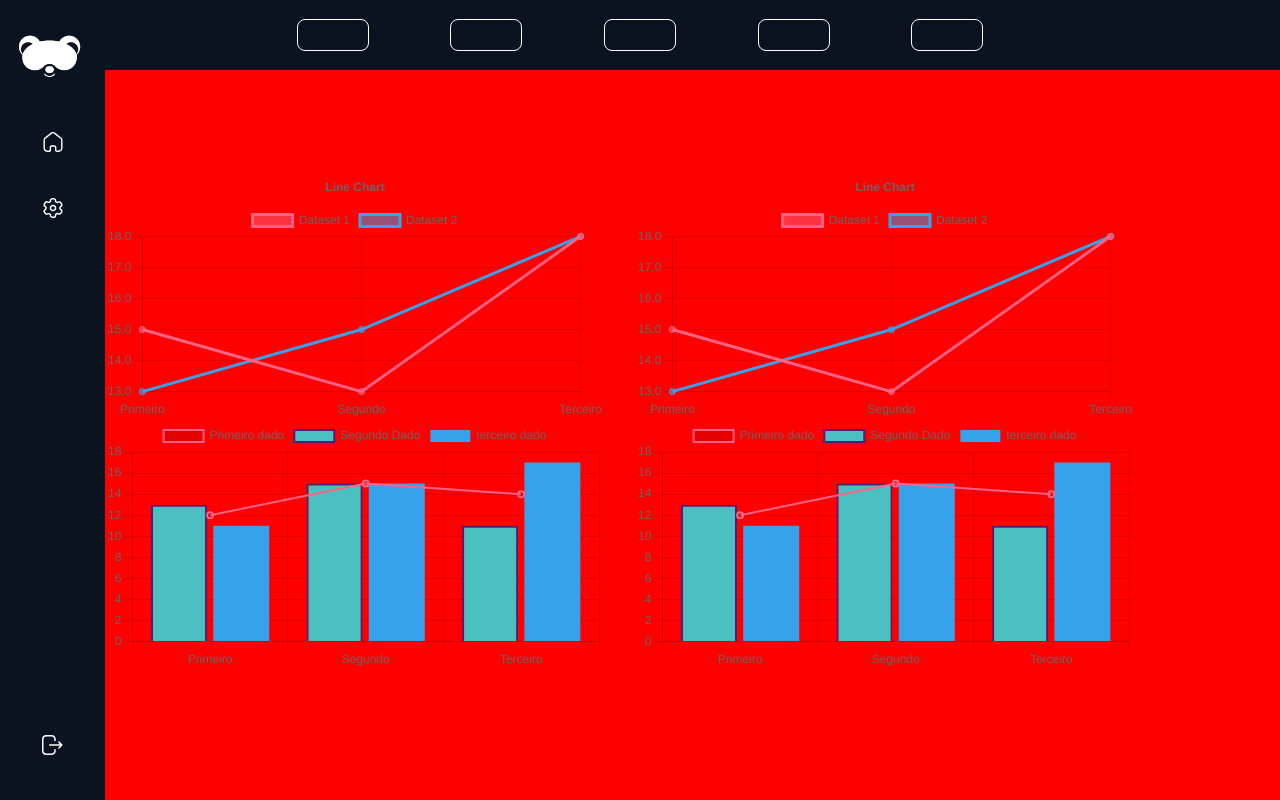
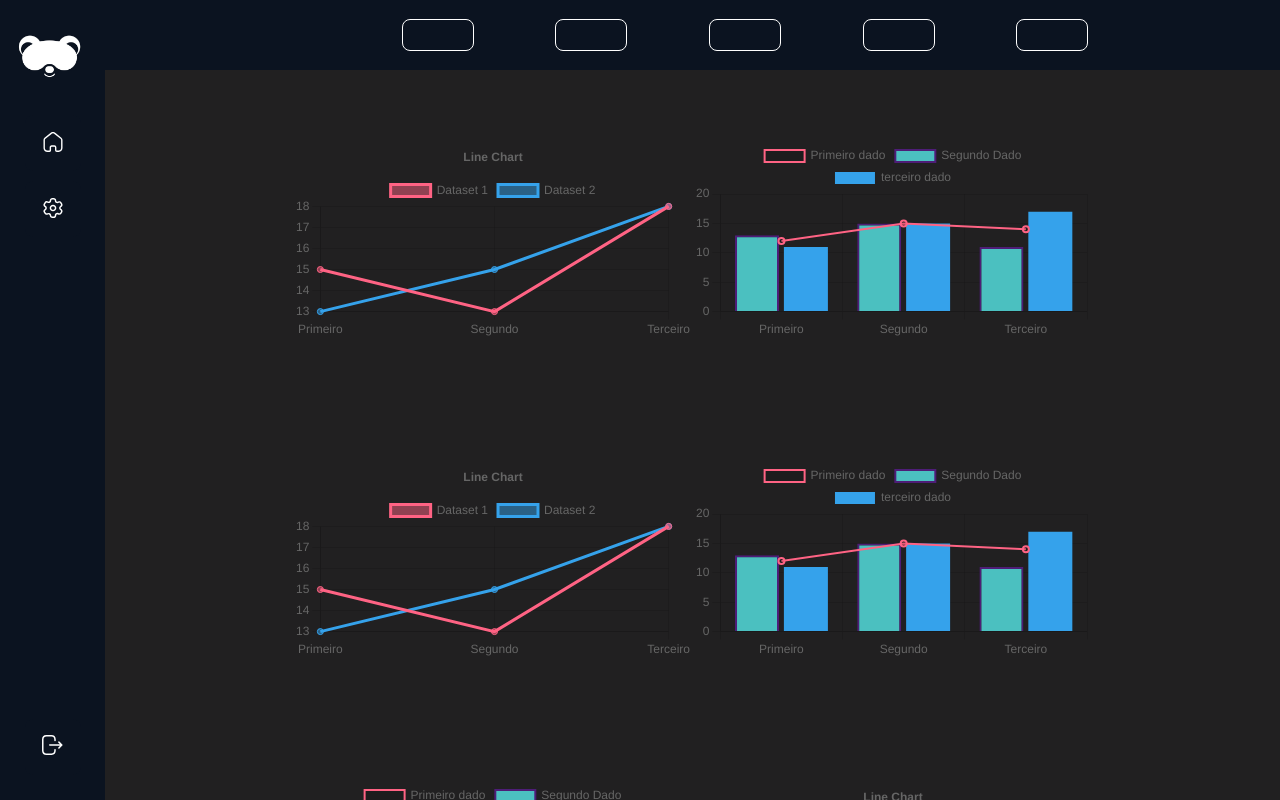
Before and after one commit to joaopaulozz14/vigilantes-do-sono-dash, a React (Create React App) app: page / in a window 1280 px wide. Shown: the top 800 px of the page. Built offline with nearby package versions, Linux system fonts and the light colour scheme.

Commit message:
All charts (#32)
* feat: added AllCharts components

* style: css of home page

* feat: style: css AllCharts

```diff
--- a/src/main/contexts/Providers.tsx
+++ b/src/main/contexts/Providers.tsx
@@ -1,7 +1,7 @@
 import { ReactNode } from "react";
 import { BrowserRouter } from "react-router-dom";
 import { AuthProvider } from "./AccountContext";
-import { ChartProvider } from "./ChartsContext";
+import { ChartProvider } from "./chartsContext";
 interface ProvidersProps {
 	children: ReactNode;
 }
--- a/src/main/contexts/index.ts
+++ b/src/main/contexts/index.ts
@@ -1,3 +1,3 @@
 export * from "./AccountContext";
-export * from "./ChartsContext";
+export * from "./chartsContext";
 export * from "./Providers";
--- a/src/presentation/components/charts/AllCharts/index.tsx
+++ b/src/presentation/components/charts/AllCharts/index.tsx
@@ -1,11 +1,27 @@
 import { ChartLine, MultiChart } from "presentation";
-import { SCharts } from "./styles";
+import { SCharts } from "presentation/styles/Components/AllCharts";
 
 export const AllCharts = (): JSX.Element => {
 	return (
 		<SCharts>
-			<ChartLine />
-			<MultiChart />
+			<div>
+				<ChartLine />
+			</div>
+			<div>
+				<MultiChart />
+			</div>
+			<div>
+				<ChartLine />
+			</div>
+			<div>
+				<MultiChart />
+			</div>
+			<div>
+				<MultiChart />
+			</div>
+			<div>
+				<ChartLine />
+			</div>
 		</SCharts>
 	);
 };
--- a/src/presentation/components/charts/AllCharts/styles.ts
+++ /dev/null
@@ -1,6 +0,0 @@
-import styled from "styled-components/macro";
-
-export const SCharts = styled.div`
-	width: 500px;
-	height: 600px;
-`;
--- a/src/presentation/pages/Home/index.tsx
+++ b/src/presentation/pages/Home/index.tsx
@@ -1,30 +1,18 @@
 /* eslint-disable @typescript-eslint/no-unused-vars */
-import {
-	ChartLine,
-	MultiChart,
-	SHome,
-	SHomeContainer,
-	SHomeContainerDiv,
-	SideBar,
-	UpperBar,
-} from "presentation";
+import { SHomeContainer, SideBar, UpperBar } from "presentation";
 
 import { AllCharts } from "presentation/components/charts/AllCharts";
 
 const Home = (): JSX.Element => {
 	return (
-		<SHome>
-			<div>
+		<>
+			<UpperBar />
+			<SHomeContainer>
 				<SideBar />
-				<UpperBar />
-			</div>
-			<SHomeContainer>
-				<SHomeContainerDiv>
-					<AllCharts />
-					<AllCharts />
-				</SHomeContainerDiv>
+
+				<AllCharts />
 			</SHomeContainer>
-		</SHome>
+		</>
 	);
 };
 
--- /dev/null
+++ b/src/presentation/styles/Components/AllCharts/index.tsx
@@ -0,0 +1,34 @@
+import styled from "styled-components";
+
+export const SCharts = styled.div`
+	min-height: 100vh;
+	width: 100%;
+	display: flex;
+	flex-direction: row;
+	flex-wrap: wrap;
+	align-items: center;
+	justify-content: center;
+	margin-left: 105px;
+
+	div {
+		height: 300px;
+		width: 500px;
+		padding-top: 70px;
+		padding-bottom: -70px;
+	}
+
+	@media (max-width: 1300px) {
+		margin-top: 70px;
+		div {
+			height: 250px;
+			width: 400px;
+		}
+	}
+	@media (max-width: 800px) {
+		margin-top: 70px;
+		div {
+			height: 250px;
+			width: 350px;
+		}
+	}
+`;
--- a/src/presentation/styles/Components/UpperBar/index.ts
+++ b/src/presentation/styles/Components/UpperBar/index.ts
@@ -3,10 +3,13 @@ import styled from "styled-components/macro";
 
 export const SUpperBar = styled.menu`
 	background-color: ${theme.colors.primaryColor};
-	width: 100vw;
+	width: 100%;
 	height: 70px;
+	margin-left: 105px;
 	display: flex;
 	align-items: center;
+	position: fixed;
+	z-index: 1;
 	.container {
 		width: 60%;
 		margin: 0 auto;
--- a/src/presentation/styles/Pages/Home/index.ts
+++ b/src/presentation/styles/Pages/Home/index.ts
@@ -1,42 +1,19 @@
 import { theme } from "../../System/theme";
 import styled from "styled-components/macro";
 
-export const SHome = styled.section`
-	min-width: 100vw;
+export const SHomeContainer = styled.div`
 	min-height: 100vh;
+	width: 100%;
+	position: absolute;
 	background-color: ${theme.colors.baseBg1Dark};
-	color: ${theme.colors.baseBg1Light};
-	font-family: ${theme.constants.FontFamilyAlternative};
 	display: flex;
-	flex-direction: column;
-	position: relative;
-	p {
-		font-size: 20px;
-	}
-`;
-
-export const SHomeContainer = styled.div`
-	height: 100vh;
-	background-color: red;
-	display: flex;
-	margin-left: 105px;
-
-	//flex-direction: column;
-	align-items: center;
-	box-sizing: content-box;
-	z-index: 1;
 `;
 
 export const SHomeContainerDiv = styled.div`
-	//background-color: green;
-	margin: auto 0;
-	display: flex;
-	justify-content: center;
-	gap: 30px;
-	align-items: center;
-	img {
-		height: 300px;
-		border-radius: 50%;
-		//margin-right: 50px;
-	}
+	background-color: ${theme.colors.baseBg1Dark};
+	width: 100%;
+	height: 100%;
+	margin-top: 70px;
+	margin-left: 105px;
+	z-index: 1;
 `;
```
